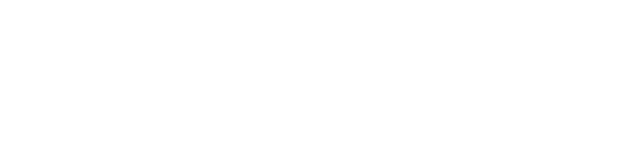
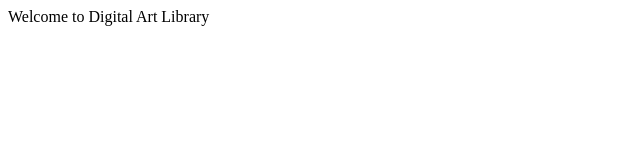
Before and after one commit to kmanthey251/Digitalhub, a plain HTML site: page Index.html in a window 1280 px wide. Shown: the whole page, without its empty margins (0-640 px from the left). Drawn offline with Linux system fonts and the light colour scheme.

Commit message:
I added digital library

```diff
--- a/Index.html
+++ b/Index.html
@@ -1,3 +1,4 @@
 <html>
+  Welcome to Digital Art Library
 
 </html>
```
